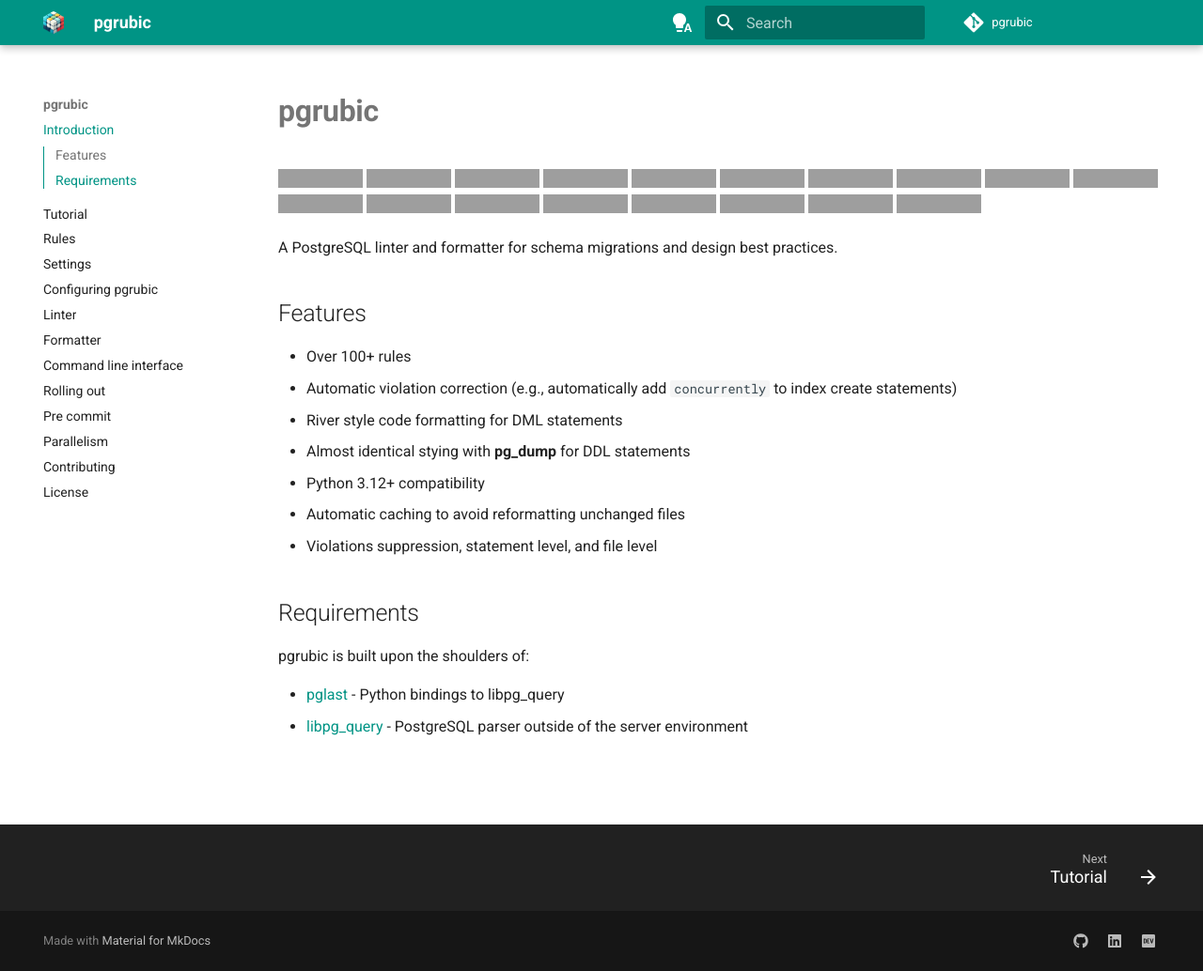
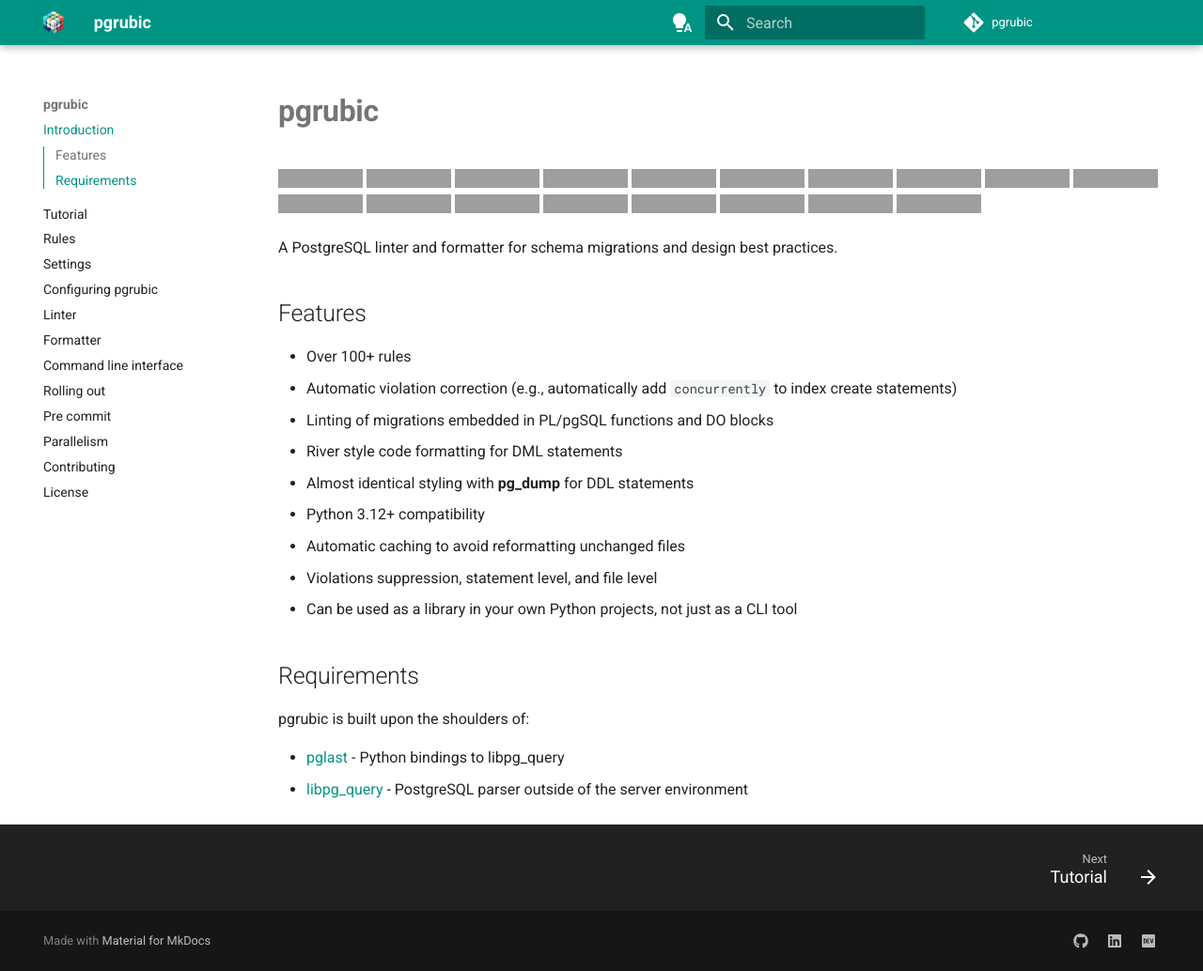
Before and after one commit to bolajiwahab/pgrubic, an MkDocs documentation site: the page built from docs/docs/index.md, in a window 1280 px wide and 1034 px high, cut to the strip 0-1034 px from the top of the window. Shown: the whole strip at 94% size. Built offline with MkDocs 1.6.1 and Material for MkDocs 9.7.7, drawn with Linux system fonts in a browser that asks for light colours; comment, search, counter and statistics services are not loaded; grey boxes are pictures that could not be loaded.

Commit message:
docs: include linting of embedded migrations in features (#281)

```diff
--- a/docs/docs/index.md
+++ b/docs/docs/index.md
@@ -25,11 +25,13 @@
 
 - Over 100+ rules
 - Automatic violation correction (e.g., automatically add `concurrently` to index create statements)
+- Linting of migrations embedded in PL/pgSQL functions and DO blocks
 - River style code formatting for DML statements
-- Almost identical stying with **pg_dump** for DDL statements
+- Almost identical styling with **pg_dump** for DDL statements
 - Python 3.12+ compatibility
 - Automatic caching to avoid reformatting unchanged files
 - Violations suppression, statement level, and file level
+- Can be used as a library in your own Python projects, not just as a CLI tool
 
 ## Requirements
 
```
Also changed, not shown: README.md.
